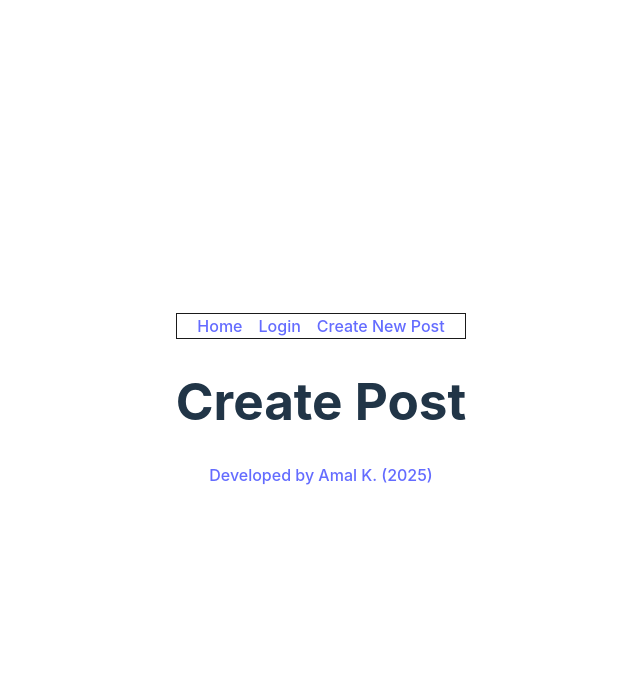
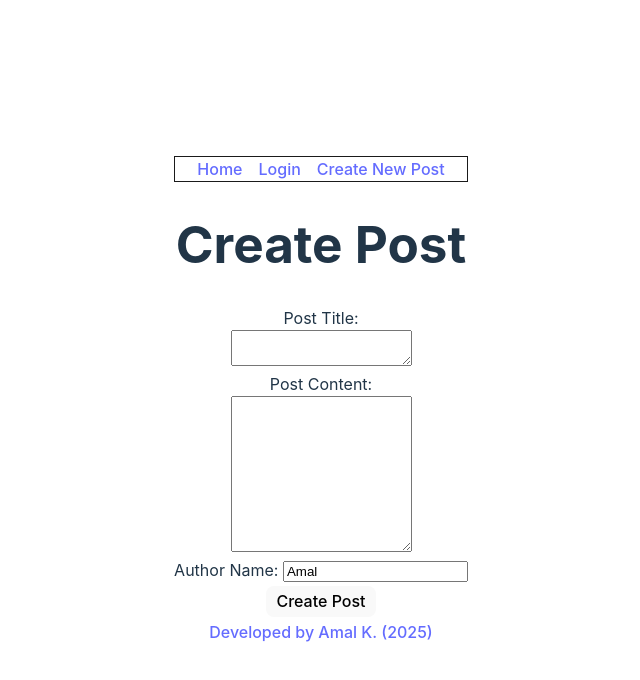
Before and after one commit to amaldevelops/full-stack-blog, a React (Vite) app in the folder frontend/: page /full-stack-blog/writer/home in a window 1280 px wide. Shown: the top 680 px of the page, without its empty margins (319-959 px from the left). Built offline with nearby package versions, Linux system fonts and the light colour scheme.

Commit message:
Add CreatePost and Register routes

```diff
--- a/frontend/src/components/AllPosts.jsx
+++ b/frontend/src/components/AllPosts.jsx
@@ -52,8 +52,7 @@ function AllPosts() {
               <a href={`reader/posts/${posts.id}`}>
                 Title: {posts.blog_post_title}{" "}
               </a>
-              Published Date: {posts.blog_post_publish_timestamp}, Author ID:
-              {posts.blog_post_author_id}, Post ID:{posts.id}
+              Published Date: {posts.blog_post_publish_timestamp}
             </li>
           </ul>
         ))}
--- a/frontend/src/components/CreatePost.jsx
+++ b/frontend/src/components/CreatePost.jsx
@@ -4,6 +4,25 @@ function CreatePost() {
     <div>
       <NavigationBar />
       <h1>Create Post</h1>
+      <form>
+        <label htmlFor="postTitle">Post Title: </label>
+        <br />
+        <textarea id="postTitle" name="postTitle" cols="20"></textarea>
+        <br />
+        <label htmlFor="postContent">Post Content:</label>
+        <br />
+        <textarea
+          id="postContent"
+          name="postContent"
+          rows="10"
+          cols="20"
+        ></textarea>
+        <br />
+        <label htmlFor="authorName">Author Name: </label>
+        <input id="authorName" value="Amal"></input>
+        <br />
+        <button type="button">Create Post</button>
+      </form>
     </div>
   );
 }
--- /dev/null
+++ b/frontend/src/components/Register.jsx
@@ -0,0 +1,11 @@
+import NavigationBar from "./NavigationBar";
+function Register() {
+  return (
+    <div>
+      <NavigationBar />
+      <h1>Register New User</h1>
+    </div>
+  );
+}
+
+export default Register;
--- a/frontend/src/routes/Routes.jsx
+++ b/frontend/src/routes/Routes.jsx
@@ -5,6 +5,7 @@ import Post from "../components/Post";
 import ErrorPage from "../components/ErrorPage";
 import Login from "../components/Login";
 import CreatePost from "../components/CreatePost";
+import Register from "../components/Register";
 
 const Routes = [
   {
@@ -28,6 +29,11 @@ const Routes = [
     element: <CreatePost />,
     errorElement: <ErrorPage />,
   },
+  {
+    path: "/full-stack-blog/register",
+    element: <Register />,
+    errorElement: <ErrorPage />,
+  },
 ];
 
 export default Routes;
```
